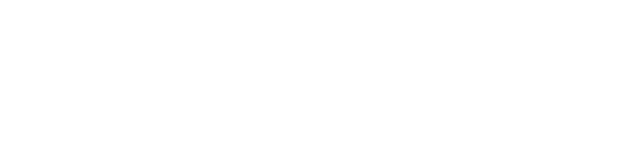
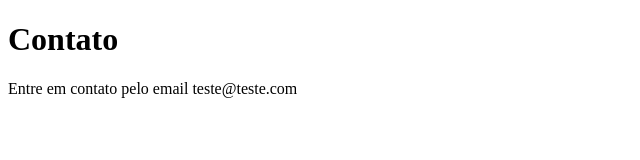
Before and after one commit to Eduardo-R-B-A/sistema-de-cadastro, a plain HTML site: page contato.html in a window 1280 px wide. Shown: the whole page, without its empty margins (0-640 px from the left). Drawn offline with Linux system fonts and the light colour scheme.

Commit message:
adicionando o email de contato

```diff
--- a/contato.html
+++ b/contato.html
@@ -5,11 +5,12 @@
     <meta charset="UTF-8">
     <meta http-equiv="X-UA-Compatible" content="IE=edge">
     <meta name="viewport" content="width=device-width, initial-scale=1.0">
-    <title>Document</title>
+    <title>Contato</title>
 </head>
 
 <body>
-
+    <h1>Contato</h1>
+    <p>Entre em contato pelo email teste@teste.com</p>
 </body>
 
 </html>
```
